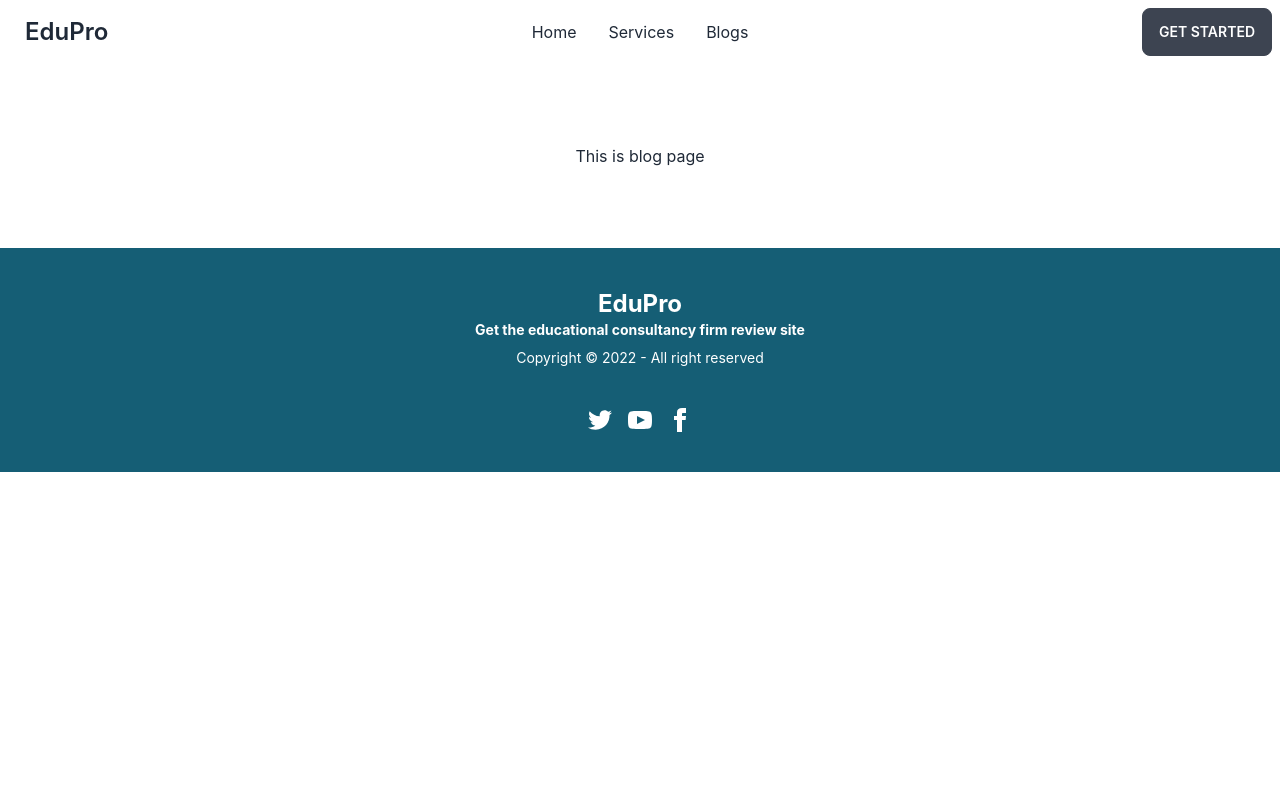
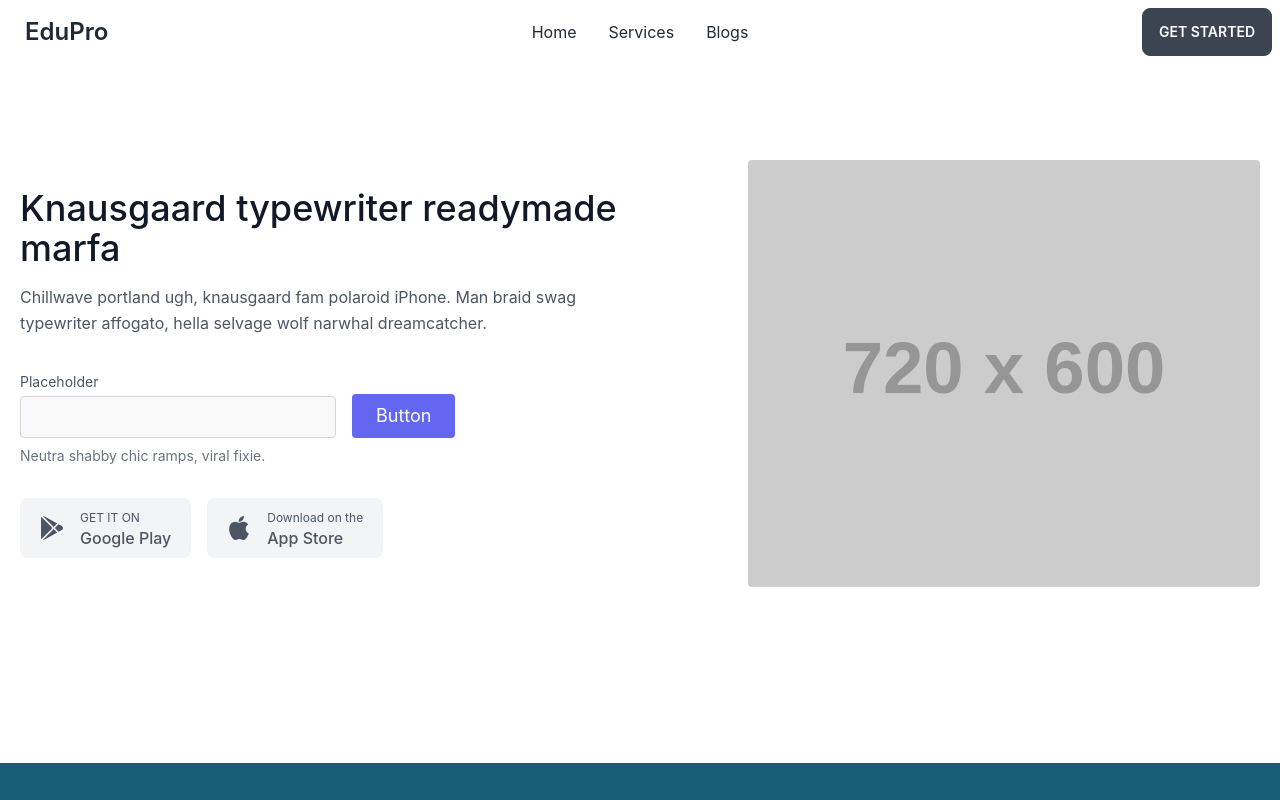
Before and after one commit to khalilonline99/service-review-beta-client-side, a React (Create React App) app: page /blogs in a window 1280 px wide. Shown: the top 800 px of the page. Built offline with nearby package versions, Linux system fonts and the light colour scheme.

Commit message:
initialized firebase

```diff
--- a/package.json
+++ b/package.json
@@ -7,6 +7,7 @@
     "@testing-library/react": "^13.4.0",
     "@testing-library/user-event": "^13.5.0",
     "daisyui": "^2.42.1",
+    "firebase": "^9.14.0",
     "react": "^18.2.0",
     "react-dom": "^18.2.0",
     "react-photo-view": "^1.2.3",
--- /dev/null
+++ b/src/Components/ReviewCard/ReviewCard.js
@@ -0,0 +1,22 @@
+import React from 'react';
+
+const ReviewCard = ({ userReview }) => {
+
+    const { _id, name, picture, review } = userReview
+
+    return (
+        <div className='card bg-base-100 shadow-xl flex items-start my-3'>
+            <div className='p-5 flex'>
+                <div className="avatar placeholder mx-2">
+                    <div className="bg-neutral-focus text-neutral-content rounded-full w-10 h-10">
+                        <span className="text-sm">{name.toUpperCase().slice(0,2)}</span>
+                    </div>
+                </div>
+                <p className='font-bold mr-2 w-72 text-left'>{name}:</p>
+                <p className='font-thin text-left'>{review}</p>
+            </div>
+        </div>
+    );
+};
+
+export default ReviewCard;
--- /dev/null
+++ b/src/Firebase/firebase.config.js
@@ -0,0 +1,19 @@
+// Import the functions you need from the SDKs you need
+import { initializeApp } from "firebase/app";
+// TODO: Add SDKs for Firebase products that you want to use
+// https://firebase.google.com/docs/web/setup#available-libraries
+
+// Your web app's Firebase configuration
+const firebaseConfig = {
+  apiKey: process.env.REACT_APP_apiKey,
+  authDomain: process.env.REACT_APP_authDomain,
+  projectId: process.env.REACT_APP_projectId,
+  storageBucket: process.env.REACT_APP_storageBucket,
+  messagingSenderId: process.env.REACT_APP_messagingSenderId,
+  appId: process.env.REACT_APP_appId
+};
+
+// Initialize Firebase
+const app = initializeApp(firebaseConfig);
+
+export default app;
--- a/src/Pages/Blogs/Blogs.js
+++ b/src/Pages/Blogs/Blogs.js
@@ -2,9 +2,46 @@
 
 const Blogs = () => {
     return (
-        <div className='my-20'>
-            <h3>This is blog page</h3>
-        </div>
+        <section class="text-gray-600 body-font">
+            <div class="container mx-auto flex px-5 py-24 md:flex-row flex-col items-center">
+                <div class="lg:flex-grow md:w-1/2 lg:pr-24 md:pr-16 flex flex-col md:items-start md:text-left mb-16 md:mb-0 items-center text-center">
+                    <h1 class="title-font sm:text-4xl text-3xl mb-4 font-medium text-gray-900">Knausgaard typewriter readymade marfa</h1>
+                    <p class="mb-8 leading-relaxed">Chillwave portland ugh, knausgaard fam polaroid iPhone. Man braid swag typewriter affogato, hella selvage wolf narwhal dreamcatcher.</p>
+                    <div class="flex w-full md:justify-start justify-center items-end">
+                        <div class="relative mr-4 md:w-full lg:w-full xl:w-1/2 w-2/4">
+                            <label for="hero-field" class="leading-7 text-sm text-gray-600">Placeholder</label>
+                            <input type="text" id="hero-field" name="hero-field" class="w-full bg-gray-100 rounded border bg-opacity-50 border-gray-300 focus:ring-2 focus:ring-indigo-200 focus:bg-transparent focus:border-indigo-500 text-base outline-none text-gray-700 py-1 px-3 leading-8 transition-colors duration-200 ease-in-out"/>
+                        </div>
+                        <button class="inline-flex text-white bg-indigo-500 border-0 py-2 px-6 focus:outline-none hover:bg-indigo-600 rounded text-lg">Button</button>
+                    </div>
+                    <p class="text-sm mt-2 text-gray-500 mb-8 w-full">Neutra shabby chic ramps, viral fixie.</p>
+                    <div class="flex lg:flex-row md:flex-col">
+                        <button class="bg-gray-100 inline-flex py-3 px-5 rounded-lg items-center hover:bg-gray-200 focus:outline-none">
+                            <svg xmlns="http://www.w3.org/2000/svg" fill="currentColor" class="w-6 h-6" viewBox="0 0 512 512">
+                                <path d="M99.617 8.057a50.191 50.191 0 00-38.815-6.713l230.932 230.933 74.846-74.846L99.617 8.057zM32.139 20.116c-6.441 8.563-10.148 19.077-10.148 30.199v411.358c0 11.123 3.708 21.636 10.148 30.199l235.877-235.877L32.139 20.116zM464.261 212.087l-67.266-37.637-81.544 81.544 81.548 81.548 67.273-37.64c16.117-9.03 25.738-25.442 25.738-43.908s-9.621-34.877-25.749-43.907zM291.733 279.711L60.815 510.629c3.786.891 7.639 1.371 11.492 1.371a50.275 50.275 0 0027.31-8.07l266.965-149.372-74.849-74.847z"></path>
+                            </svg>
+                            <span class="ml-4 flex items-start flex-col leading-none">
+                                <span class="text-xs text-gray-600 mb-1">GET IT ON</span>
+                                <span class="title-font font-medium">Google Play</span>
+                            </span>
+                        </button>
+                        <button class="bg-gray-100 inline-flex py-3 px-5 rounded-lg items-center lg:ml-4 md:ml-0 ml-4 md:mt-4 mt-0 lg:mt-0 hover:bg-gray-200 focus:outline-none">
+                            <svg xmlns="http://www.w3.org/2000/svg" fill="currentColor" class="w-6 h-6" viewBox="0 0 305 305">
+                                <path d="M40.74 112.12c-25.79 44.74-9.4 112.65 19.12 153.82C74.09 286.52 88.5 305 108.24 305c.37 0 .74 0 1.13-.02 9.27-.37 15.97-3.23 22.45-5.99 7.27-3.1 14.8-6.3 26.6-6.3 11.22 0 18.39 3.1 25.31 6.1 6.83 2.95 13.87 6 24.26 5.81 22.23-.41 35.88-20.35 47.92-37.94a168.18 168.18 0 0021-43l.09-.28a2.5 2.5 0 00-1.33-3.06l-.18-.08c-3.92-1.6-38.26-16.84-38.62-58.36-.34-33.74 25.76-51.6 31-54.84l.24-.15a2.5 2.5 0 00.7-3.51c-18-26.37-45.62-30.34-56.73-30.82a50.04 50.04 0 00-4.95-.24c-13.06 0-25.56 4.93-35.61 8.9-6.94 2.73-12.93 5.09-17.06 5.09-4.64 0-10.67-2.4-17.65-5.16-9.33-3.7-19.9-7.9-31.1-7.9l-.79.01c-26.03.38-50.62 15.27-64.18 38.86z"></path>
+                                <path d="M212.1 0c-15.76.64-34.67 10.35-45.97 23.58-9.6 11.13-19 29.68-16.52 48.38a2.5 2.5 0 002.29 2.17c1.06.08 2.15.12 3.23.12 15.41 0 32.04-8.52 43.4-22.25 11.94-14.5 17.99-33.1 16.16-49.77A2.52 2.52 0 00212.1 0z"></path>
+                            </svg>
+                            <span class="ml-4 flex items-start flex-col leading-none">
+                                <span class="text-xs text-gray-600 mb-1">Download on the</span>
+                                <span class="title-font font-medium">App Store</span>
+                            </span>
+                        </button>
+                    </div>
+                </div>
+                <div class="lg:max-w-lg lg:w-full md:w-1/2 w-5/6">
+                    <img class="object-cover object-center rounded" alt="hero" src="https://dummyimage.com/720x600"/>
+                </div>
+            </div>
+        </section>
     );
 };
 
--- a/src/Pages/Services/ServiceDetails.js
+++ b/src/Pages/Services/ServiceDetails.js
@@ -1,10 +1,19 @@
-import React, { useState } from 'react';
+import React, { useEffect, useState } from 'react';
 import { useLoaderData } from 'react-router-dom';
+import ReviewCard from '../../Components/ReviewCard/ReviewCard';
 
 const ServiceDetails = () => {
     const serviceDetails = useLoaderData();
-    const {_id, name, price, description, image} = serviceDetails[0];
-    // console.log(serviceDetails[0]);
+    const { _id, name, price, description, image } = serviceDetails[0];
+    const [userReviews, setUserReviews] = useState([]);
+
+    useEffect(()=> {
+        fetch(`http://localhost:5000/reviews/${_id}`)
+        .then(res => res.json())
+        .then(data => setUserReviews(data))
+    },[]);
+
+    // console.log(userReviews);
 
     return (
         <div className='w-3/4 mx-auto my-16'>
@@ -12,11 +21,28 @@
             <div className='mt-8'>
                 <img className='mx-auto my-5' src="https://placehold.co/600x400" alt="" />
                 <div>
-                <p className='text-left my-2'> <span className='font-bold'>Name:</span> {name} </p>
-                <p className='text-left my-2'> <span className='font-bold'>Details:</span> {description} </p>
-                <p className='font-bold text-left'> <span className='font-bold'>Price:</span> ${price} </p>
+                    <p className='text-left my-2'> <span className='font-bold'>Name:</span> {name} </p>
+                    <p className='text-left my-2'> <span className='font-bold'>Details:</span> {description} </p>
+                    <p className='font-bold text-left'> <span className='font-bold'>Price:</span> ${price} </p>
                 </div>
             </div>
+            <div>
+                <h2 className='font-semibold text-2xl tracking-wide text-blue-600'>User Reviews:</h2>
+            </div>
+
+            {/* review part */}
+
+            <div className='flex flex-col items-center'>
+            <textarea className="textarea textarea-bordered w-3/4 mt-5" placeholder="add your review"></textarea>
+            <button className="btn btn-accent w-1/4 mt-3">Add Review</button>
+            </div>
+
+            {
+                userReviews.map (userReview => <ReviewCard
+                key={userReview._id}
+                userReview={userReview}
+                ></ReviewCard> )
+            }
 
         </div>
     );
```
Also changed, not shown: src/Contexts/AuthProvider/AuthProvider.js (added), 1 other file (tests, documents, lock files or other folders).
